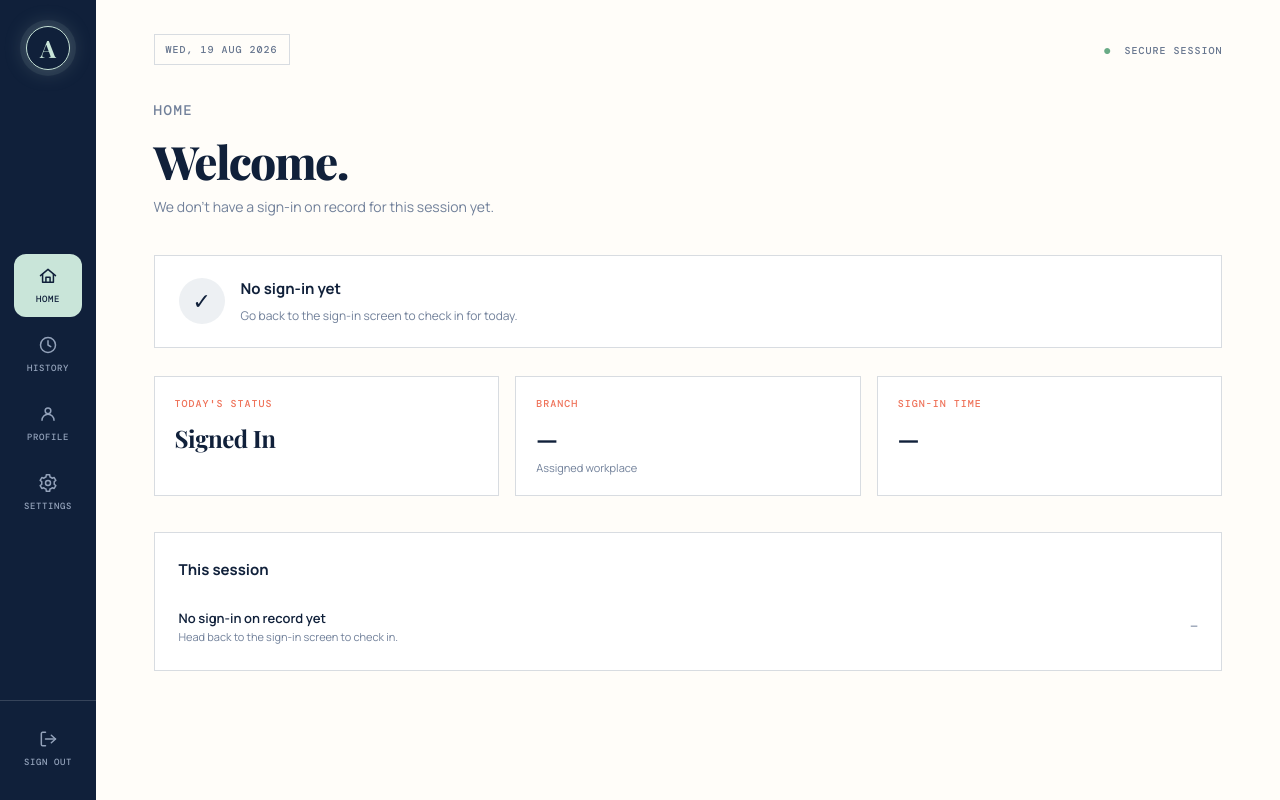
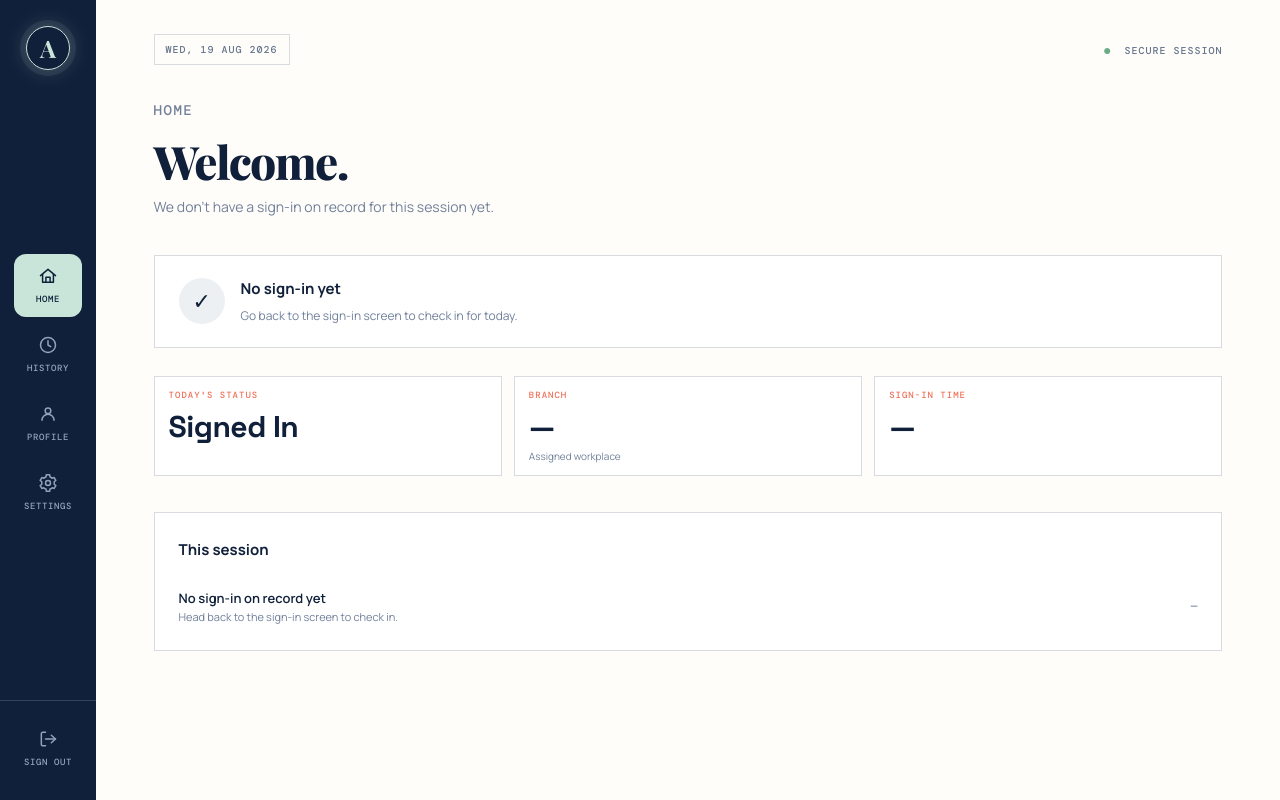
Before and after one commit to arpannazir694-boop/ATTENZA, a plain HTML site: page home.html in a window 1280 px wide. Drawn offline with nearby package versions, Linux system fonts and the light colour scheme; a web font is replaced by a local one.

Commit message:
Update style.css

```diff
--- a/style.css
+++ b/style.css
@@ -933,32 +933,32 @@ body {
 
 .stat-grid {
     display: grid;
-    grid-template-columns: repeat(auto-fit, minmax(190px, 1fr));
-    gap: 16px;
+    grid-template-columns: repeat(auto-fit, minmax(150px, 1fr));
+    gap: 12px;
     margin-bottom: 36px
 }
 
 .stat-card {
     border: 1px solid var(--line);
     background: #fff;
-    padding: 20px
+    padding: 12px 14px
 }
 
 .stat-card .stat-label {
-    font: 500 10px "DM Mono", monospace;
+    font: 500 9px "DM Mono", monospace;
     letter-spacing: 1px;
     color: var(--coral);
-    margin: 0 0 12px
+    margin: 0 0 6px
 }
 
 .stat-card .stat-value {
-    font: 700 24px "Playfair Display", serif;
+    font: 700 30px "Space Grotesk", sans-serif;
     letter-spacing: -.5px;
-    margin: 0 0 6px
+    margin: 0 0 3px
 }
 
 .stat-card .stat-note {
-    font-size: 11px;
+    font-size: 10px;
     color: var(--muted);
     margin: 0
 }
```
